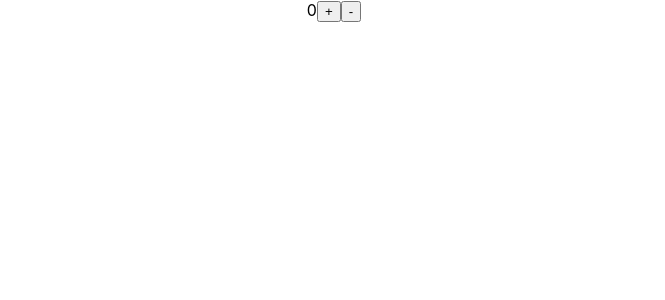
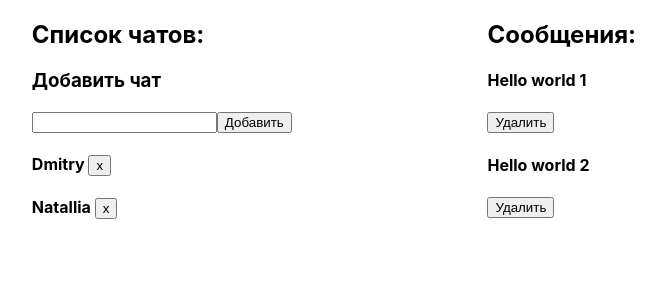
Before and after one commit to DmitryKarachun/React-GB, a React (Create React App) app: page / in a window 1280 px wide. Shown: the top 300 px of the page, without its empty margins (306-971 px from the left). Built offline with nearby package versions, Linux system fonts and the light colour scheme.

Commit message:
Lesson 6

```diff
--- a/package.json
+++ b/package.json
@@ -11,6 +11,7 @@
     "react-redux": "^8.0.4",
     "react-scripts": "5.0.1",
     "redux": "^4.2.0",
+    "redux-devtools-extension": "^2.13.9",
     "web-vitals": "^2.1.4"
   },
   "scripts": {
--- a/src/App.css
+++ b/src/App.css
@@ -1,5 +1,8 @@
 .App {
-  text-align: center;
+  max-width: 800px;
+  margin: 0 auto;
+  display: flex;
+  justify-content: space-around;
 }
 
 .App-logo {
--- a/src/App.js
+++ b/src/App.js
@@ -1,10 +1,73 @@
-import './App.css';
-import Count from './Count';
+import { useState } from "react";
+import { useDispatch } from "react-redux";
+import { useSelector } from "react-redux/es/hooks/useSelector";
+import "./App.css";
+import { chatGetSelector } from "./redux/reducers/chatGetSelector";
+import { messageGetSelector } from "./redux/reducers/messageGetSelector";
 
 function App() {
+  const messages = useSelector(messageGetSelector);
+  const chats = useSelector(chatGetSelector);
+  const dispatch = useDispatch();
+  const [text, setText] = useState("");
+  const [name, setName] = useState('');
+
+  const addMessage = () => {
+    const obj = {
+      id: Math.random(),
+      title: text,
+    };
+    dispatch({ type: "ADD_MESSAGE", payload: obj });
+    setText("");
+  };
+
+  const addChat = () => {
+    const obj = {
+      id: Math.random(),
+      name: name,
+    };
+    dispatch({type: 'ADD_CHAT', payload: obj})
+    setName('')
+  }
+
+  const deleteMessage = (id) => {
+    dispatch({ type: "DELETE_MESSAGE", payload: id });
+  };
+
+  const deleteChats =  (id) => {
+    dispatch({type: 'DELETE_CHAT', payload: id})
+  }
+
   return (
     <div className="App">
-      <Count></Count>
+      <div>
+
+        <h2>Список чатов:</h2>
+        <h3>Добавить чат  </h3>
+        <input value={name} onChange={(e) => setName(e.target.value)}/>
+        <button onClick={()=>addChat()}>Добавить</button>
+
+        {chats.map((chat) => {
+          return <h4 key={chat.id}>{chat.name} <button onClick={()=>deleteChats(chat.id)}>x</button></h4>;
+        })}
+      </div>
+
+
+
+      <div>
+        {" "}
+        <h2>Сообщения:</h2>
+        {messages.map((message) => {
+          return (
+            <div key={message.id}>
+              <h4>{message.title}</h4>
+              <button onClick={() => deleteMessage(message.id)} log>
+                Удалить
+              </button>
+            </div>
+          );
+        })}
+      </div>
     </div>
   );
 }
--- a/src/Count.js
+++ /dev/null
@@ -1,17 +0,0 @@
-import React from 'react';
-import { useDispatch, useSelector } from 'react-redux';
-
-const Count = () => {
-	const count = useSelector(state => state.count);
-	const dispatch = useDispatch();
-
-	return (
-		<div>
-			{count}
-			<button onClick={()=>dispatch({type:'plus'})}>+</button>
-			<button onClick={()=>dispatch({type:'minus'})}>-</button>
-		</div>
-	);
-};
-
-export default Count;
--- a/src/index.js
+++ b/src/index.js
@@ -3,35 +3,10 @@ import ReactDOM from "react-dom/client";
 import "./index.css";
 import App from "./App";
 import reportWebVitals from "./reportWebVitals";
-import { createStore } from "redux";
 import { Provider } from "react-redux";
+import { store } from "./redux/initialStore";
 
-const initialState = {
-  count: 0,
-};
 
-const reducer = (state = initialState, action) => {
-  switch (action.type) {
-    case "plus":
-      return {
-        ...state,
-        count: state.count + 1,
-      };
-    case "minus":
-      return {
-        ...state,
-        count: state.count - 1,
-      };
-
-    default:
-      {
-        return state;
-      }
-      break;
-  }
-};
-
-export const store = createStore(reducer);
 
 const root = ReactDOM.createRoot(document.getElementById("root"));
 root.render(
--- /dev/null
+++ b/src/redux/initialStore.js
@@ -0,0 +1,10 @@
+import { combineReducers, createStore } from "redux"
+import { messageReducer } from "./reducers/messagersReducer/messageReducer"
+import { composeWithDevTools } from "redux-devtools-extension"
+import { chatReducer } from "./reducers/chatReducer/chatReducer"
+
+const reducer = combineReducers({
+	chats: chatReducer,
+	messages: messageReducer
+})
+export const store = createStore(reducer, composeWithDevTools())
--- /dev/null
+++ b/src/redux/reducers/chatGetSelector.js
@@ -0,0 +1 @@
+export const chatGetSelector = state => state.chats.chats
--- /dev/null
+++ b/src/redux/reducers/chatReducer/chatReducer.js
@@ -0,0 +1,35 @@
+const initialState = {
+	chats: [
+		{
+			id: 1,
+			name: 'Dmitry'
+		},
+		{
+			id: 2,
+			name: 'Natallia'
+		}
+	]
+
+}
+
+export const chatReducer = (state = initialState, action) => {
+	switch (action.type) {
+		case 'DELETE_CHAT':
+			return {
+				...state,
+				chats: state.chats.filter((item) => item.id !== action.payload)
+			}
+			case 'ADD_CHAT':
+			return {
+				...state,
+				chats: [...state.chats, action.payload]
+			}
+
+
+
+		default:
+			return state
+
+	}
+
+}
--- /dev/null
+++ b/src/redux/reducers/messageGetSelector.js
@@ -0,0 +1 @@
+export const messageGetSelector = state => state.messages.messages
--- /dev/null
+++ b/src/redux/reducers/messagersReducer/messageReducer.js
@@ -0,0 +1,32 @@
+const initialState = {
+	messages: [
+		{
+			id:1,
+			title: 'Hello world 1',
+			chatId:2,
+		},
+		{
+			id:2,
+			title: 'Hello world 2',
+			chatId: 1,
+		},
+	],
+}
+export const messageReducer = (state = initialState, action) => {
+	switch (action.type) {
+		case 'ADD_MESSAGE':
+			return {
+				...state,
+				messages: [...state.messages, action.payload]
+			}
+			case 'DELETE_MESSAGE':
+				return {
+					...state,
+					messages: state.messages.filter((item)=> item.id !== action.payload)
+				}
+
+
+		default:
+			return state
+	}
+}
```
Also changed, not shown: 1 other file (tests, documents, lock files or other folders).
